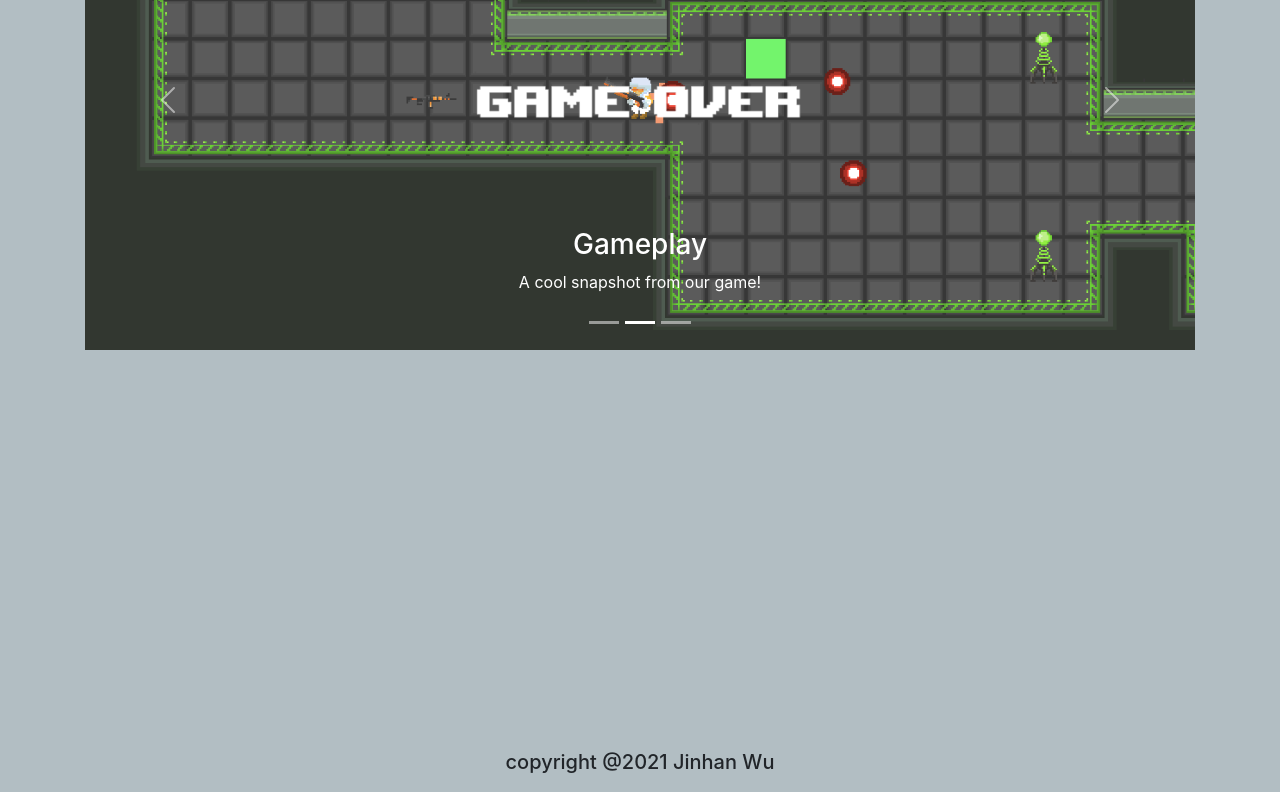
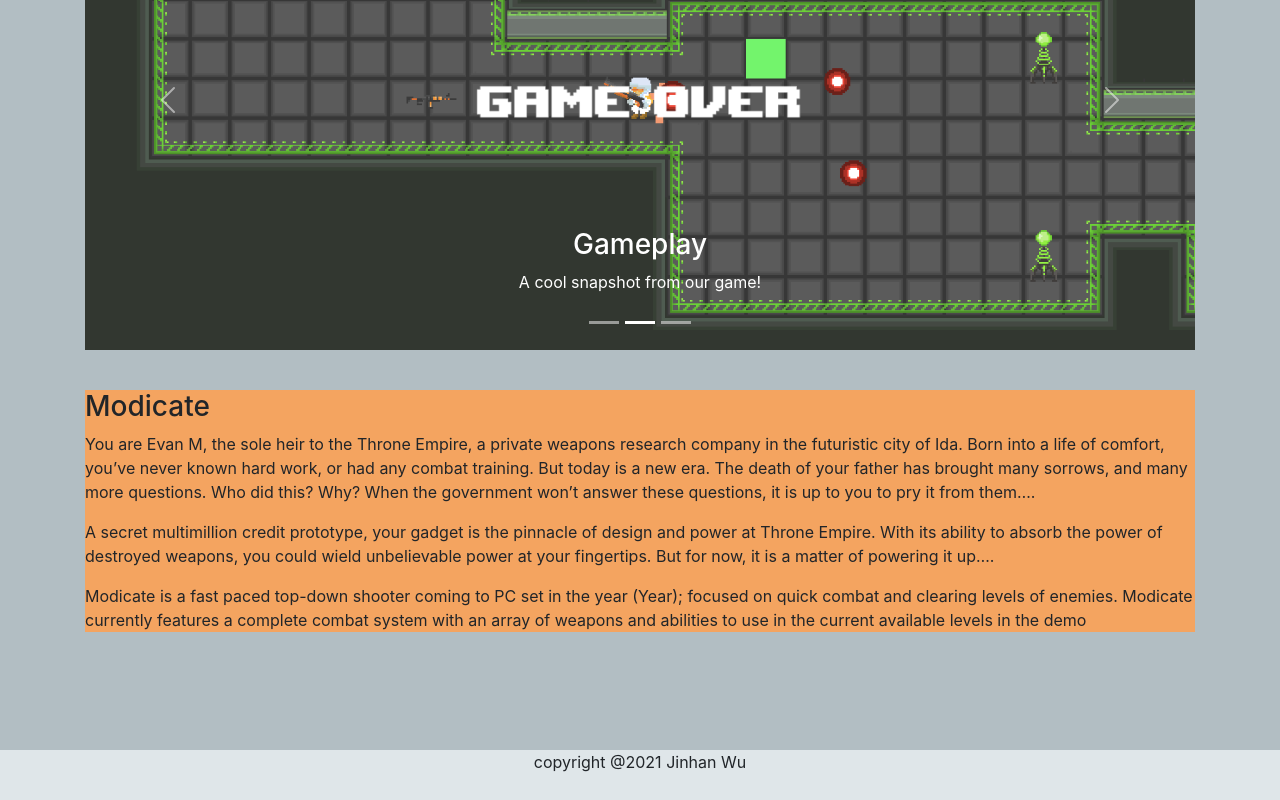
Before and after one commit to animegurl69/gamewebsitet, a React (Create React App) app in the folder react/: page / in a window 1280 px wide. Shown: the part 450-1250 px from the top of the page. Built offline with nearby package versions, Linux system fonts and the light colour scheme.

Commit message:
added paragraph

```diff
--- a/react/src/components/footer.js
+++ b/react/src/components/footer.js
@@ -11,7 +11,7 @@ class Footer extends Component {
     render() {
         return (
             <div className = "footer">
-                 <h5>copyright @2021 Jinhan Wu</h5>
+                 <p>copyright @2021 Jinhan Wu</p>
             </div>
 
         )
--- a/react/src/components/landing.js
+++ b/react/src/components/landing.js
@@ -21,7 +21,7 @@ class Landing extends Component {
             <div className="background">
 
                 <div className="colored-block">
-                    <h1 className = "text-center padded-title">Welcome to our club website!</h1>
+                    <h1 className="text-center padded-title">Welcome to our club website!</h1>
                 </div>
 
                 <div className="container landing-container">
@@ -50,8 +50,8 @@ class Landing extends Component {
                             <div className="carousel-item">
                                 <img src={art1} className="aspect-fill" alt="..." />
                                 <div class="carousel-caption d-none d-md-block">
-                                    <h3 className="white-text">Art</h3>
-                                    <p className="white-text">Cool senery!</p>
+                                    <h3 className="white-text">Senery</h3>
+                                    <p className="white-text">Cool drawn background!</p>
                                 </div>
                             </div>
                         </div>
@@ -63,6 +63,13 @@ class Landing extends Component {
                             <span className="carousel-control-next-icon" aria-hidden="true"></span>
                             <span className="visually-hidden">Next</span>
                         </button>
+
+                    </div>
+                    <div className="game-introduction">
+                        <h3>Modicate</h3>
+                        <p>You are Evan M, the sole heir to the Throne Empire, a private weapons research company in the futuristic city of Ida. Born into a life of comfort, you’ve never known hard work, or had any combat training. But today is a new era. The death of your father has brought many sorrows, and many more questions. Who did this? Why? When the government won’t answer these questions, it is up to you to pry it from them….</p>
+                        <p>A secret multimillion credit prototype, your gadget is the pinnacle of design and power at Throne Empire. With its ability to absorb the power of destroyed weapons, you could wield unbelievable power at your fingertips. But for now, it is a matter of powering it up….</p>
+                        <p>Modicate is a fast paced top-down shooter coming to PC set in the year (Year); focused on quick combat and clearing levels of enemies. Modicate currently features a complete combat system with an array of weapons and abilities to use in the current available levels in the demo</p>
                     </div>
                 </div>
                 <Footer />
--- a/react/src/styles.css
+++ b/react/src/styles.css
@@ -62,6 +62,7 @@
 
 .footer {
     text-align: center;
+    background-color:rgb(223, 230, 233);
     padding-bottom: 10px;
 }
 
@@ -98,7 +99,12 @@
     min-height: 1000px;
 }
 
-.live-game{
+.live-game {
     width: 1920px;
     height: 1080px;
 }
+
+.game-introduction {
+    background-color: sandybrown;
+    margin-top: 40px;
+}
```
